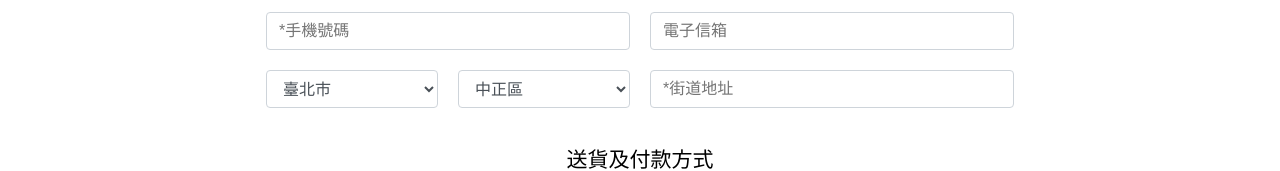
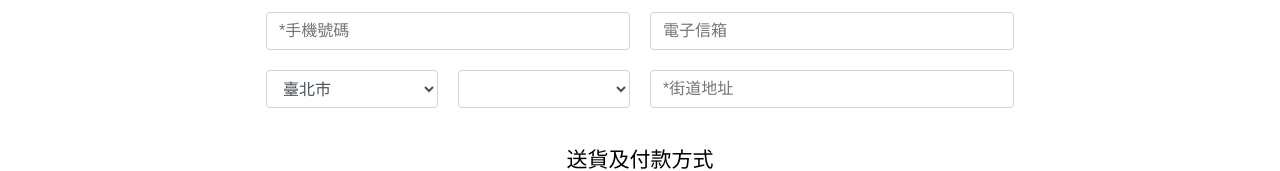
Before and after one commit to ayao1917/littlealittle-client, a Nuxt app: page /cart in a window 1280 px wide. Both pictures are taken after a click on the button "下一步". Shown: the part 302-473 px from the top of the page. Built offline with nearby package versions, Linux system fonts and the light colour scheme.

Commit message:
Add order types

```diff
--- a/components/CartForm.vue
+++ b/components/CartForm.vue
@@ -86,8 +86,8 @@
           >
             <option
               v-for="option in districtOptions"
-              :key="option.name"
-              :value="option.name"
+              :key="option.code"
+              :value="option.code"
             >
               {{ option.name }}
             </option>
@@ -190,7 +190,10 @@
             </label>
           </div>
         </div>
-        <div v-if="formData.isDonate === 1" class="gridColumn gridColumnMd25 gridColumnSm100">
+        <div
+          v-if="formData.isDonate === 1"
+          class="gridColumn gridColumnMd25 gridColumnSm100"
+        >
           <select
             v-model="formData.invoiceType"
             :class="{ isInvalid: !!errors.invoiceType }"
@@ -244,6 +247,7 @@
       <ActionButton
         class="submitButton"
         buttonStyle="containedTeal"
+        :disabled="$canSubmit"
         @onClick="onSubmitForm"
       >
         送出訂單
@@ -265,6 +269,7 @@ import {
   PAYMENT_OPTIONS,
 } from "~/constants/form";
 import { FormError } from "~/types/cart";
+import { OrderForm } from "~/types/order";
 
 export default Vue.extend({
   name: "CartForm",
@@ -312,6 +317,11 @@ export default Vue.extend({
       paymentOptions: PAYMENT_OPTIONS,
     };
   },
+  computed: {
+    $canSubmit(): boolean {
+      return this.$store.getters["order/orderCreatePending"];
+    },
+  },
   mounted(): void {
     this.formData.city = this.cityOptions[0].name;
     this.formData.district = this.districtOptions[0].name;
@@ -328,11 +338,48 @@ export default Vue.extend({
       this.formData.district = this.districtOptions[0].name;
     },
     onSubmitForm() {
+      const STORE = process.env.STORE;
       this.validateForm();
       const hasError = Object.values(this.errors).some(Boolean);
-      if (hasError) {
+      if (hasError || !STORE) {
         return null;
       }
+      const currencyId = this.$store.getters["cart/cartCurrency"];
+      const cartPlans = this.$store.getters["cart/planFrom"];
+
+      const {
+        address,
+        city,
+        deliveryType,
+        district,
+        email,
+        invoiceType,
+        invoiceValue,
+        isDonate,
+        mobile,
+        name,
+        note,
+        paymentMethod,
+        title,
+      } = this.formData;
+      const cartForm: OrderForm = {
+        address: `${district}${address}`,
+        area: city,
+        country: "TWN",
+        currencyId,
+        deliveryType,
+        details: cartPlans,
+        email,
+        invoiceInfo: invoiceValue,
+        invoiceType: isDonate ? 0 : invoiceType,
+        mobile,
+        name,
+        note,
+        paymentMethod,
+        storeId: parseInt(STORE),
+        title,
+      };
+      this.$emit("onSubmitForm", cartForm);
     },
     validateForm() {
       const {
--- a/constants/form.ts
+++ b/constants/form.ts
@@ -34,6 +34,7 @@ export const INVOICE_OPTIONS = [
 
 export const CITY_OPTIONS = [
   {
+    code: "TW-TPE",
     name: "臺北市",
     area: [
       {
@@ -87,6 +88,7 @@ export const CITY_OPTIONS = [
     ],
   },
   {
+    code: "TW-KEE",
     name: "基隆市",
     area: [
       {
@@ -120,6 +122,7 @@ export const CITY_OPTIONS = [
     ],
   },
   {
+    code: "TW-NWT",
     name: "新北市",
     area: [
       {
@@ -241,6 +244,7 @@ export const CITY_OPTIONS = [
     ],
   },
   {
+    code: "TW-LIE",
     name: "連江縣",
     area: [
       {
@@ -262,6 +266,7 @@ export const CITY_OPTIONS = [
     ],
   },
   {
+    code: "TW-ILA",
     name: "宜蘭縣",
     area: [
       {
@@ -315,6 +320,7 @@ export const CITY_OPTIONS = [
     ],
   },
   {
+    code: "TW-HSZ",
     name: "新竹市",
     area: [
       {
@@ -332,6 +338,7 @@ export const CITY_OPTIONS = [
     ],
   },
   {
+    code: "TW-HSQ",
     name: "新竹縣",
     area: [
       {
@@ -389,6 +396,7 @@ export const CITY_OPTIONS = [
     ],
   },
   {
+    code: "TW-TAO",
     name: "桃園市",
     area: [
       {
@@ -446,6 +454,7 @@ export const CITY_OPTIONS = [
     ],
   },
   {
+    code: "TW-MIA",
     name: "苗栗縣",
     area: [
       {
@@ -523,6 +532,7 @@ export const CITY_OPTIONS = [
     ],
   },
   {
+    code: "TW-TXG",
     name: "臺中市",
     area: [
       {
@@ -644,6 +654,7 @@ export const CITY_OPTIONS = [
     ],
   },
   {
+    code: "TW-CHA",
     name: "彰化縣",
     area: [
       {
@@ -753,6 +764,7 @@ export const CITY_OPTIONS = [
     ],
   },
   {
+    code: "TW-NAN",
     name: "南投縣",
     area: [
       {
@@ -810,6 +822,7 @@ export const CITY_OPTIONS = [
     ],
   },
   {
+    code: "TW-CYI",
     name: "嘉義市",
     area: [
       {
@@ -823,6 +836,7 @@ export const CITY_OPTIONS = [
     ],
   },
   {
+    code: "TW-CYQ",
     name: "嘉義縣",
     area: [
       {
@@ -900,6 +914,7 @@ export const CITY_OPTIONS = [
     ],
   },
   {
+    code: "TW-YUN",
     name: "雲林縣",
     area: [
       {
@@ -985,6 +1000,7 @@ export const CITY_OPTIONS = [
     ],
   },
   {
+    code: "TW-TNN",
     name: "臺南市",
     area: [
       {
@@ -1138,6 +1154,7 @@ export const CITY_OPTIONS = [
     ],
   },
   {
+    code: "TW-KHH",
     name: "高雄市",
     area: [
       {
@@ -1303,6 +1320,7 @@ export const CITY_OPTIONS = [
     ],
   },
   {
+    code: "TW-PEN",
     name: "澎湖縣",
     area: [
       {
@@ -1332,6 +1350,7 @@ export const CITY_OPTIONS = [
     ],
   },
   {
+    code: "TW-KIN",
     name: "金門縣",
     area: [
       {
@@ -1361,6 +1380,7 @@ export const CITY_OPTIONS = [
     ],
   },
   {
+    code: "TW-PIF",
     name: "屏東縣",
     area: [
       {
@@ -1498,6 +1518,7 @@ export const CITY_OPTIONS = [
     ],
   },
   {
+    code: "TW-TTT",
     name: "臺東縣",
     area: [
       {
@@ -1567,6 +1588,7 @@ export const CITY_OPTIONS = [
     ],
   },
   {
+    code: "TW-HUA",
     name: "花蓮縣",
     area: [
       {
--- a/pages/cart/index.vue
+++ b/pages/cart/index.vue
@@ -33,7 +33,7 @@
         </ActionButton>
       </div>
       <div v-if="currentProgress === 2" class="stepTwo">
-        <CartForm />
+        <CartForm @onSubmitForm="onSubmitForm"></CartForm>
       </div>
       <div v-if="currentProgress === 3" class="stepThree"></div>
     </div>
@@ -48,6 +48,7 @@ import CartForm from "~/components/CartForm.vue";
 import CartPlanEditFrom from "~/components/CartPlanEditFrom.vue";
 import CartProgress from "~/components/CartProgress.vue";
 import { CartProduct } from "~/types/cart";
+import { OrderForm } from "~/types/order";
 
 export default Vue.extend({
   name: "Cart",
@@ -75,7 +76,7 @@ export default Vue.extend({
     },
   },
   watch: {
-    $cartProducts(newProduct, _) {
+    $cartProducts(newProduct) {
       if (newProduct) {
         this.cartProducts = newProduct;
       }
@@ -89,10 +90,17 @@ export default Vue.extend({
   },
   methods: {
     onClickNextStep(): void {
-      if (this.currentProgress < 3) {
-        this.currentProgress++;
-        window.scrollTo(0, 0);
-      }
+      this.currentProgress = 2;
+      window.scrollTo(0, 0);
+    },
+    onSubmitForm(cartForm: OrderForm): void {
+      this.$store.dispatch("order/createOrder", {
+        callback: () => {
+          this.currentProgress = 3;
+          window.scrollTo(0, 0);
+        },
+        data: cartForm,
+      });
     },
     onUpdateCart(): void {
       this.$store.commit("cart/setCart", this.cartProducts);
--- a/store/cart.ts
+++ b/store/cart.ts
@@ -1,18 +1,25 @@
 import { GetterTree, MutationTree } from "vuex";
 import { RootState } from "~/store";
 
-import { CartForm, CartPlan, CartProduct } from "~/types/cart";
+import { CartPlan, CartProduct } from "~/types/cart";
 
 export const state = () => ({
   cartProducts: {} as { [key: string]: CartProduct },
-  form: (null as unknown) as CartForm,
 });
 
 export type CartState = ReturnType<typeof state>;
 
 export const getters: GetterTree<CartState, RootState> = {
+  cartCurrency: (state): number | null => {
+    const key = Object.keys(state.cartProducts)[0];
+    if (!key) {
+      return null;
+    }
+
+    const salePage = state.cartProducts[key].salePage;
+    return salePage.currency.id;
+  },
   cartProducts: (state): { [key: string]: CartProduct } => state.cartProducts,
-  form: (state): CartForm => state.form,
   planCount: (state): number => Object.keys(state.cartProducts).length,
   planFrom: (state): CartPlan[] => {
     // TODO: simplify this logic
@@ -53,6 +60,7 @@ export const getters: GetterTree<CartState, RootState> = {
 
 export const mutations: MutationTree<CartState> = {
   dropCartProduct: (state, id: number) => {
+    // eslint-disable-next-line @typescript-eslint/no-unused-vars
     const { [id]: _, ...rest } = state.cartProducts;
     state.cartProducts = {
       ...rest,
@@ -110,9 +118,4 @@ export const mutations: MutationTree<CartState> = {
       ...cart,
     };
   },
-  setForm: (state, form: CartForm) => {
-    state.form = {
-      ...form,
-    };
-  },
 };
--- /dev/null
+++ b/store/order.ts
@@ -0,0 +1,38 @@
+import { ActionTree, GetterTree, MutationTree } from "vuex";
+import { RootState } from "~/store";
+
+import { ActionCreateOrderPayload } from "~/types/order";
+
+export const state = () => ({
+  orderCreatePending: false as boolean,
+});
+
+export type OrderState = ReturnType<typeof state>;
+
+export const getters: GetterTree<OrderState, RootState> = {
+  orderCreatePending: (state): boolean => state.orderCreatePending,
+};
+
+export const mutations: MutationTree<OrderState> = {
+  setOrderCreatePending: (state, orderCreatePending: boolean) => {
+    state.orderCreatePending = orderCreatePending;
+  },
+};
+
+export const actions: ActionTree<OrderState, RootState> = {
+  createOrder({ commit }, payload: ActionCreateOrderPayload) {
+    const BASE_URL = process.env.BASE_URL;
+    const BRANCH = process.env.BRANCH;
+    if (!BASE_URL || !BRANCH) return;
+    const { data } = payload;
+    commit("setOrderCreatePending", true);
+    this.$axios
+      .$post(`${BASE_URL}/branches/${BRANCH}/orders/`, data)
+      .then(() => {
+        commit("setOrderCreatePending", false);
+      })
+      .catch((error) => {
+        console.log("error", error);
+      });
+  },
+};
--- a/types/cart.ts
+++ b/types/cart.ts
@@ -14,7 +14,7 @@ export interface CartPlanDetail {
 }
 
 export interface CartForm {
-  memberId: string;
+  memberId?: string;
   name: string;
   title: number;
   mobile: string;
--- /dev/null
+++ b/types/order.ts
@@ -0,0 +1,10 @@
+import { CartForm, CartPlan } from "~/types/cart";
+
+export interface OrderForm extends CartForm {
+  details: CartPlan[];
+}
+
+export interface ActionCreateOrderPayload {
+  callback: () => void;
+  data: OrderForm;
+}
```
